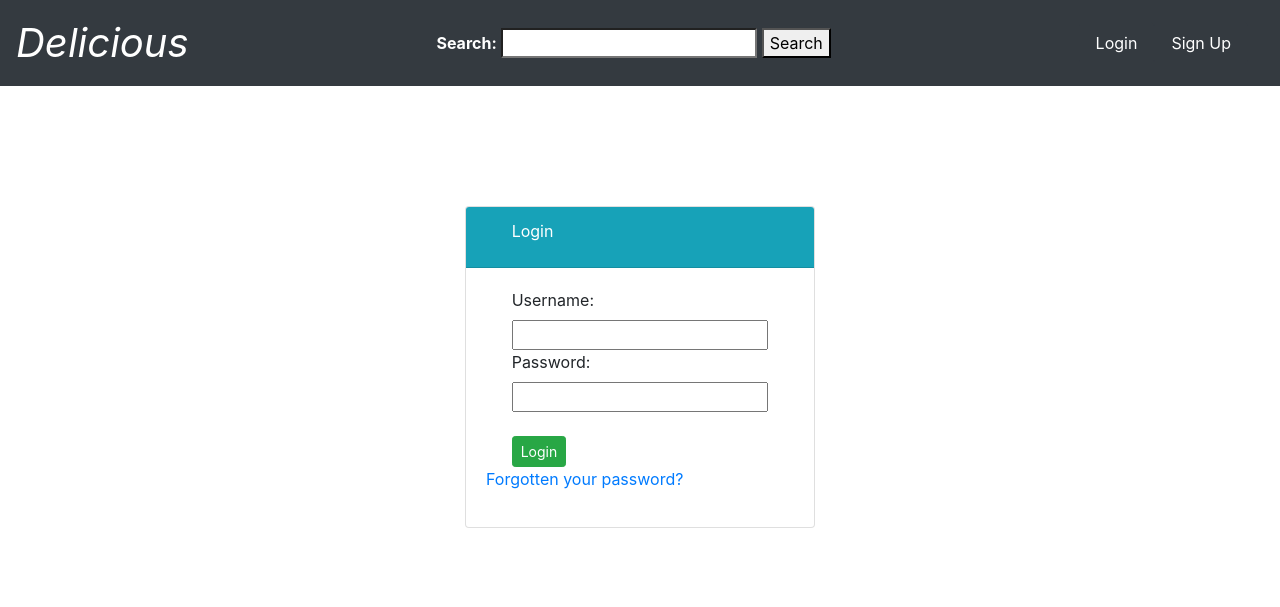
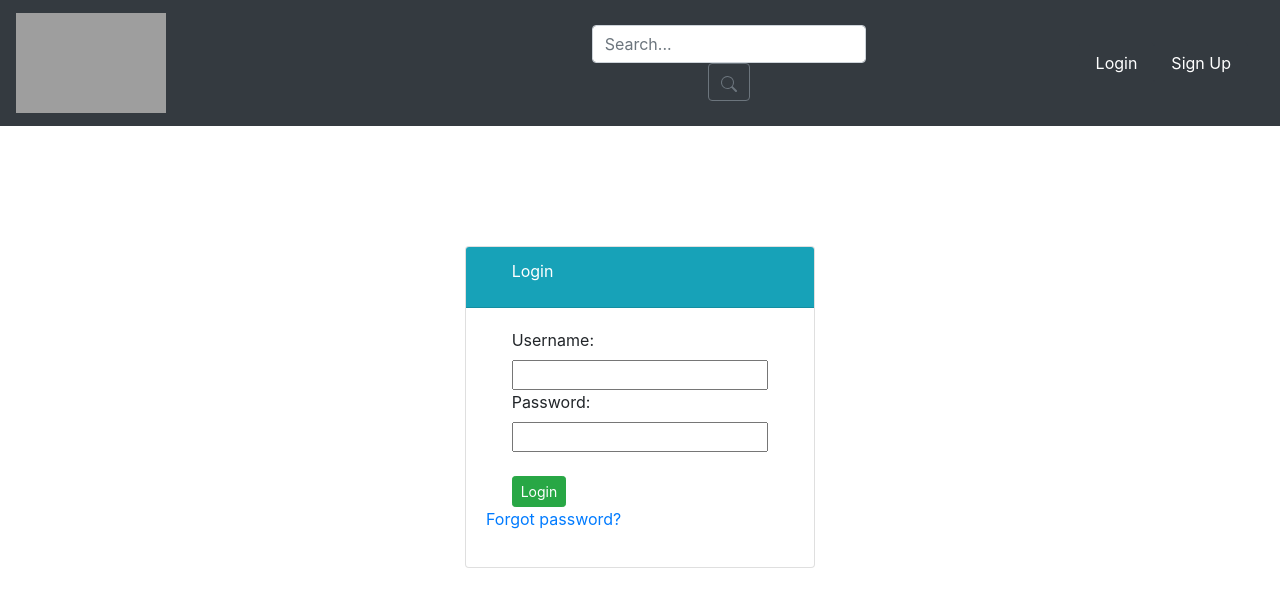
Before and after one commit to SheerinShaikh2003/Django, a Django app: page /login/ in a window 1280 px wide. Shown: the top 607 px of the page. Run offline with Django 4.2, Linux system fonts and the light colour scheme; some libraries are stand-ins or nearby versions; grey boxes are pictures that could not be loaded.

Commit message:
commit:44

```diff
--- a/food/templates/food/base.html
+++ b/food/templates/food/base.html
@@ -13,33 +13,40 @@
 			rel="stylesheet"
 			href="{% static 'food/style.css' %}" />
 		{% endcomment %}
-		<link
-			rel="stylesheet"
-			href="https://cdn.jsdelivr.net/npm/bootstrap@4.3.1/dist/css/bootstrap.min.css"
-			integrity="sha384-ggOyR0iXCbMQv3Xipma34MD+dH/1fQ784/j6cY/iJTQUOhcWr7x9JvoRxT2MZw1T"
-			crossorigin="anonymous" />
-		<script
-			src="https://cdn.jsdelivr.net/npm/bootstrap@4.3.1/dist/js/bootstrap.min.js"
+
+		<link rel="stylesheet" href="https://cdn.jsdelivr.net/npm/bootstrap@4.3.1/dist/css/bootstrap.min.css"
+			integrity="sha384-ggOyR0iXCbMQv3Xipma34MD+dH/1fQ784/j6cY/iJTQUOhcWr7x9JvoRxT2MZw1T" crossorigin="anonymous" />
+		<script src="https://code.jquery.com/jquery-3.3.1.slim.min.js"></script>
+		<script src="https://cdnjs.cloudflare.com/ajax/libs/popper.js/1.14.7/umd/popper.min.js"></script>
+		<script src="https://cdn.jsdelivr.net/npm/bootstrap@4.3.1/dist/js/bootstrap.min.js"
 			integrity="sha384-JjSmVgyd0p3pXB1rRibZUAYoIIy6OrQ6VrjIEaFf/nJGzIxFDsf4x0xIM+B07jRM"
 			crossorigin="anonymous"></script>
-		<script src="https://www.paypal.com/sdk/js?client-id=AWpVGwtslJ_FF4cqTORdFmuqR6QU7pqbiTSmKQC7ON-TyVdJFrlPKojLDkedTtt-IlZE8ZrNh0V1imRL&currency=USD"></script>
+		<script
+			src="https://www.paypal.com/sdk/js?client-id=AWpVGwtslJ_FF4cqTORdFmuqR6QU7pqbiTSmKQC7ON-TyVdJFrlPKojLDkedTtt-IlZE8ZrNh0V1imRL&currency=USD"></script>
 	</head>
 	<body>
 		<nav class="navbar navbar-dark bg-dark">
+			<a class="navbar-brand" href="{% url 'food:index' %}">
+            <img src="https://img.freepik.com/free-vector/food-drink-hand-drawn-flat-healthy-food-logo_23-2149632256.jpg" width="150" height="100" alt="Your Logo">
+        	</a>
 			<a
 				href="{% url 'food:index' %}"
 				class="navbar-brand"
 				style="font-size: 40px; font-style: italic">
-				Delicious
+				<!-- Delicious -->
 			</a>
 
 
 			<!-- for search functionality -->
-			<form action="{% url 'food:index' %}" method="GET">
+			<form class="form-search text-center" action="{% url 'food:index' %}" method="GET">
 				{% csrf_token %}
-				<span><b style="color:white">Search:</b></span>
-				<input type="search" name="item_name">
-				<button type="submit">Search</button>
+				<span><b style="color:white"></b></span>
+				<input type="text" class="form-control" placeholder="Search...">
+				<button class="btn btn-outline-secondary" type="submit">
+					<i class="fas fa-search"></i>
+					<svg xmlns="http://www.w3.org/2000/svg" width="16" height="16" fill="currentColor" class="bi bi-search" viewBox="0 0 16 16">
+						<path d="M11.742 10.344a6.5 6.5 0 1 0-1.397 1.398h-.001q.044.06.098.115l3.85 3.85a1 1 0 0 0 1.415-1.414l-3.85-3.85a1 1 0 0 0-.115-.1zM12 6.5a5.5 5.5 0 1 1-11 0 5.5 5.5 0 0 1 11 0"/>
+					  </svg></button>
 			</form>
 
 			<div class="navbar">
--- a/users/templates/users/login.html
+++ b/users/templates/users/login.html
@@ -24,7 +24,7 @@
                         <input class="offset-md-1" type="password" id="pass" name="password"><br><br>
 
                         <button class="btn btn-success btn-sm offset-md-1" type="submit">Login</button>
-                        <p><a href="{% url 'password_reset' %}">Forgotten your password?</a></p>
+                        <p><a href="{% url 'password_reset' %}">Forgot password?</a></p>
                     </form>
 
                 </div>
```
Also changed, not shown: food/templates/food/index.html (+33 -5 lines), db.sqlite3.
